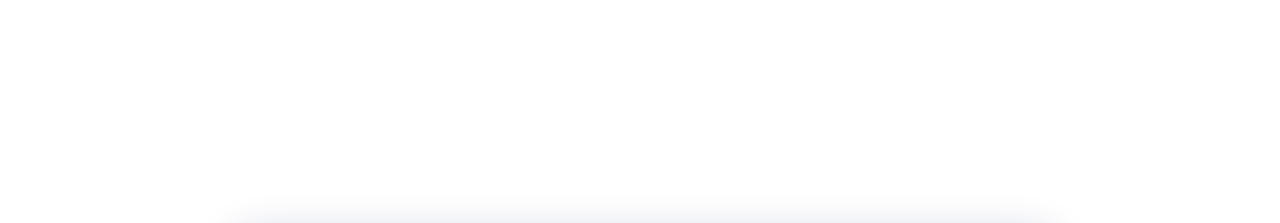
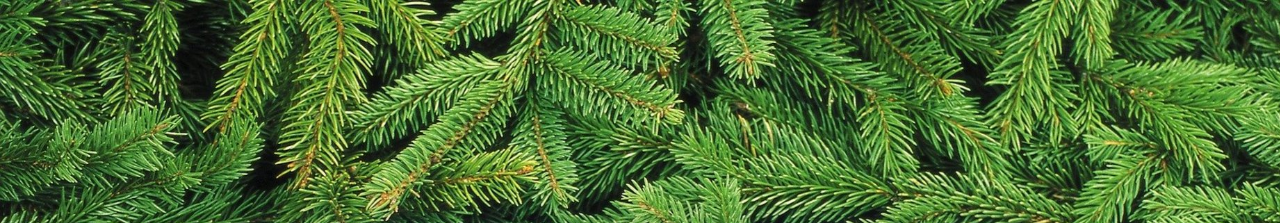
Before and after one commit to Tokareva-Ekaterina/timer, a plain HTML site: page index.html in a window 1280 px wide. Shown: the top 223 px of the page. Drawn offline with Linux system fonts and the light colour scheme; the site is published under a folder, as on GitHub Pages, so addresses that start at the root find nothing.

Commit message:
fix file path

```diff
--- a/css/style.css
+++ b/css/style.css
@@ -2,7 +2,7 @@ body {
     font-family: Roboto;
     font-size: 40px;
     font-weight: 700;
-    background: url('/images/background.jpg') no-repeat;
+    background: url('../images/background.jpg') no-repeat;
     background-size: cover;
     display: flex;
     justify-content: center;
```
